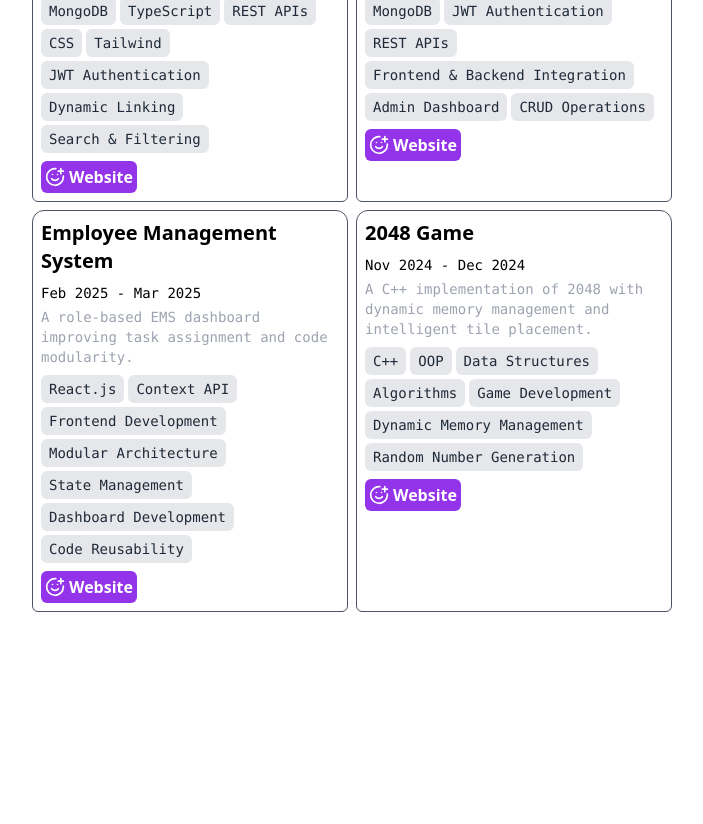
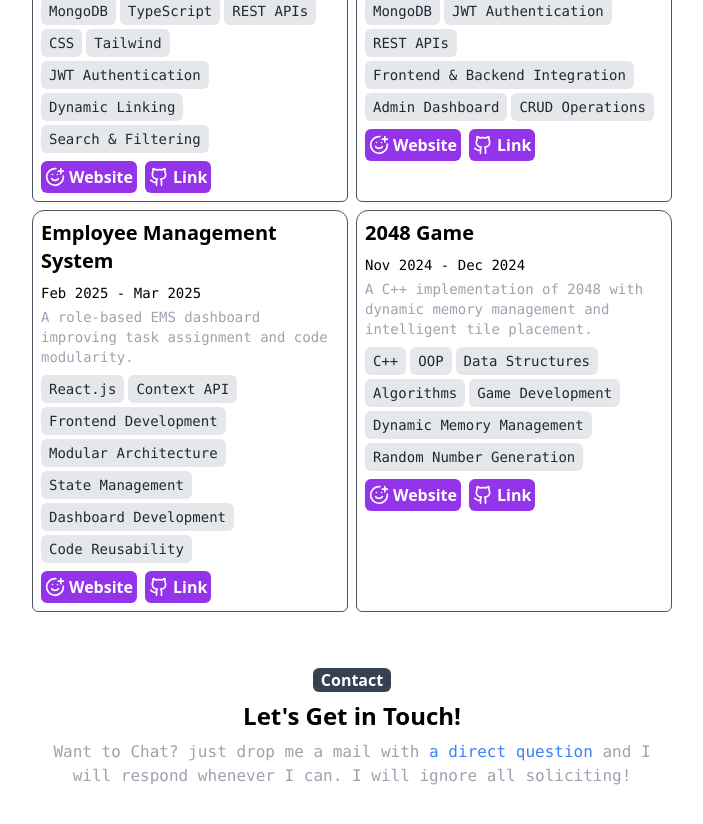
Before and after one commit to amaannn08/Aman-Gupta, a React (Vite) app: page / in a window 1280 px wide. Shown: the part 1220-2044 px from the top of the page, without its empty margins (288-991 px from the left). Before the commit the page ends 1848 px from the top, so only its background shows below. Built offline with nearby package versions, Linux system fonts and the light colour scheme.

Commit message:
Added Contact Section and also made a progress bar for the page

```diff
--- a/package.json
+++ b/package.json
@@ -11,6 +11,7 @@
   },
   "dependencies": {
     "lucide-react": "^0.546.0",
+    "motion": "^12.23.24",
     "react": "^19.1.1",
     "react-dom": "^19.1.1",
     "react-router-dom": "^7.9.4",
--- a/src/App.jsx
+++ b/src/App.jsx
@@ -1,15 +1,18 @@
 import React, { useState, useEffect ,useRef } from "react";
-import { House ,Briefcase,CircleUserRound, Notebook , Code , Github, Linkedin, Twitter, Sun, MoonStar ,} from 'lucide-react';
+import { House ,Briefcase,CircleUserRound, Notebook , Code , Github, Linkedin, Twitter, Sun, MoonStar, Contact ,} from 'lucide-react';
 import Header from "./Components/Header";
 import About from "./Components/About";
 import Experience from "./Components/Experience";
 import Education from "./Components/Education";
 import Skills from "./Components/Skills";
 import Projects from "./Components/Projects";
-
+import ContactMe from "./Components/ContactMe";
+import { motion,useScroll } from "motion/react"
 
 
 const App = () => {
+  const scrollProgress=useScroll().scrollYProgress;
+  console.log(scrollProgress);
   const [selected,setSelected]=useState("");
   const [profile,setProfile]=useState("");
   const [darkMode, setDarkMode] = useState(
@@ -23,7 +26,7 @@ const App = () => {
     { id: "home", Icon: House, ref: homeRef },
     { id: "briefcase", Icon: Briefcase, ref: experienceRef },
     { id: "code", Icon: Code, ref: projectsRef },
-    { id: "circleUser", Icon: CircleUserRound, ref: aboutRef },
+    { id: "circleUser", Icon: Contact, ref: aboutRef },
   ];
   const profiles=[
     {id:"github",Icon:Github,link:"https://github.com/amaannn08"},
@@ -45,14 +48,22 @@ const App = () => {
     ref.current?.scrollIntoView({ behavior: "smooth" });
   };
   return (
-        <div className=" w-full  transition-all duration-300 flex justify-center">
+        <div>
+          <motion.div
+          style={{
+            scaleX:scrollProgress
+          }}
+          className="bg-white origin-left rounded-full w-full h-1 top-0 left-0 fixed"></motion.div>
+          <div className=" w-full  transition-all duration-300 flex justify-center">
           <div className="w-full min-h-screen px-[5%] bg-white text-black dark:bg-gray-900 dark:text-white md:px-[20%] lg:px-[25%] flex flex-col items-center">
+
             <div ref={homeRef} className="w-full"><Header /></div>
-            <div ref={aboutRef} className="w-full"><About /></div>
+            <div  className="w-full"><About /></div>
             <div ref={experienceRef} className="w-full"><Experience /></div>
             <div className="w-full"><Education /></div>
             <div className="w-full"><Skills /></div>
-            <div ref={projectsRef} className="w-full mb-4"><Projects /></div>
+            <div ref={projectsRef} className="w-full"><Projects /></div>
+            <div ref={aboutRef} className="mt-4 mb-20"><ContactMe/></div>
 
             <div className="fixed bottom-3">
               <div className='flex flex-row items-center justify-center px-3 py-3 mx-3 rounded-full bg-white dark:bg-gray-800 border-gray-600 border'>
@@ -100,6 +111,7 @@ const App = () => {
             </div>
           </div>
       </div>
+        </div>
   );
 };
 
--- /dev/null
+++ b/src/Components/ContactMe.jsx
@@ -0,0 +1,13 @@
+import React from 'react'
+
+const ContactMe = () => {
+  return (
+    <div className='mt-10 mb-10 flex flex-col items-center'>
+      <h1 className='bg-gray-700 text-white dark:bg-white dark:text-black px-2 rounded-md font-sans font-bold'>Contact</h1>
+      <h1 className='font-sans text-2xl font-bold text-center m-2'>Let's Get in Touch!</h1>
+      <h1 className='text-center font-mono text-gray-400'>Want to Chat? just drop me a mail with <a className='text-blue-500' href="amaannn.gupta.08@gmail.com">a direct question</a> and I will respond whenever I can. I will ignore all soliciting!</h1>
+    </div>
+  )
+}
+
+export default ContactMe
--- a/src/Components/Projects.jsx
+++ b/src/Components/Projects.jsx
@@ -1,5 +1,5 @@
 import React from 'react'
-import { SmilePlus } from 'lucide-react'
+import { Github, SmilePlus } from 'lucide-react'
 const Projects = () => {
     const info = [
   {
@@ -14,21 +14,21 @@ const Projects = () => {
     duration: "Mar 2025 - Apr 2025",
     info: "A full-stack portal that streamlines policy management and secures agent data.",
     skills: ["React", "Node.js", "Express.js", "MongoDB", "JWT Authentication", "REST APIs", "Frontend & Backend Integration", "Admin Dashboard", "CRUD Operations"],
-    link: ""
+    link: "https://github.com/amaannn08/LIC-APP"
   },
   {
     heading: "Employee Management System",
     duration: "Feb 2025 - Mar 2025",
     info: "A role-based EMS dashboard improving task assignment and code modularity.",
     skills: ["React.js", "Context API", "Frontend Development", "Modular Architecture", "State Management", "Dashboard Development", "Code Reusability"],
-    link: ""
+    link: "https://github.com/amaannn08/EMS"
   },
   {
     heading: "2048 Game",
     duration: "Nov 2024 - Dec 2024",
     info: "A C++ implementation of 2048 with dynamic memory management and intelligent tile placement.",
     skills: ["C++", "OOP", "Data Structures", "Algorithms", "Game Development", "Dynamic Memory Management", "Random Number Generation"],
-    link: ""
+    link: "https://github.com/amaannn08/2048"
   }
 ];
 
@@ -52,10 +52,20 @@ const Projects = () => {
                                 </div>
                             ))}
                         </div>
-                        <div className='flex'>
-                            <div className='flex flex-row bg-purple-600 justify-start    items-center gap-1 p-1 rounded-md cursor-pointer'>
-                                <SmilePlus className='h-5 w-5 text-white'/>
-                                <h1 className='font-sans text-white font-bold'>Website</h1>
+                        <div className='flex flex-row gap-2'>
+                            <div className='flex'>
+                                <div className='flex flex-row bg-purple-600 justify-start    items-center gap-1 p-1 rounded-md cursor-pointer'>
+                                    <SmilePlus className='h-5 w-5 text-white'/>
+                                    <h1 className='font-sans text-white font-bold'>Website</h1>
+                                </div>
+                            </div>
+                            <div className='flex'>
+                                <a href={input.link}>
+                                    <div className='flex flex-row bg-purple-600 justify-start    items-center gap-1 p-1 rounded-md cursor-pointer'>
+                                    <Github className='h-5 w-5 text-white'/>
+                                    <h1 className='font-sans text-white font-bold'>Link</h1>
+                                </div>
+                                </a>
                             </div>
                         </div>
                     </div>
```
Also changed, not shown: 1 other file (tests, documents, lock files or other folders).
